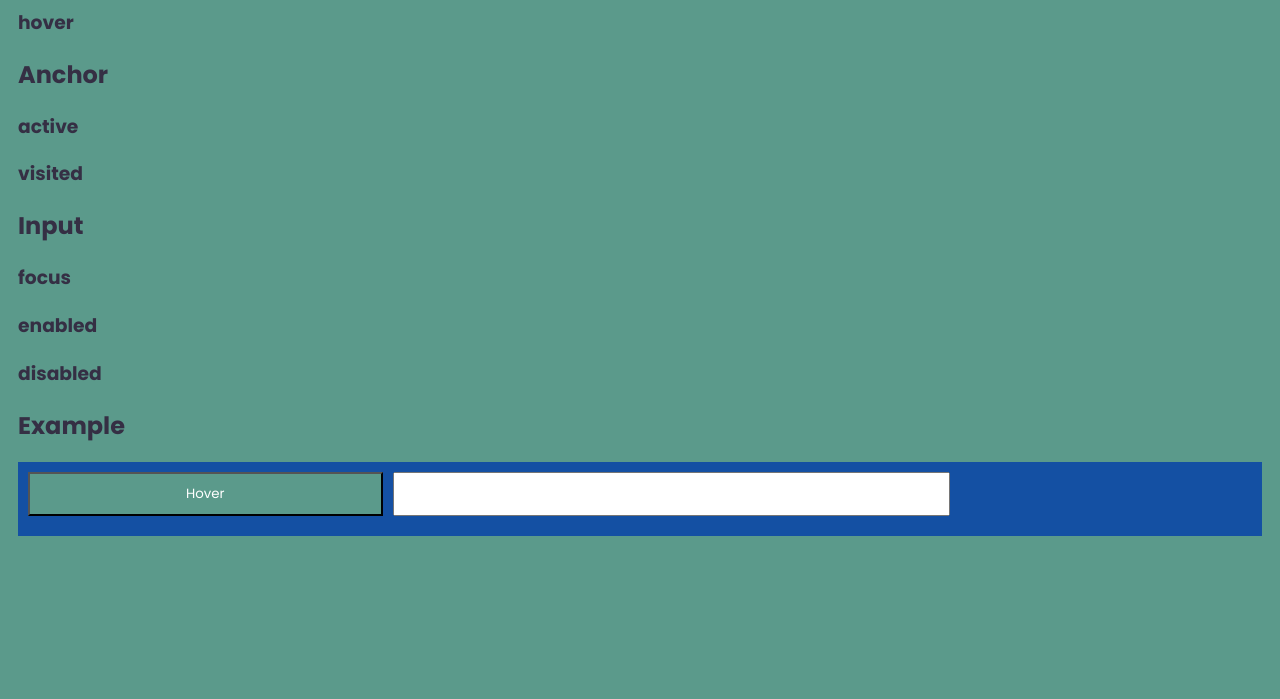
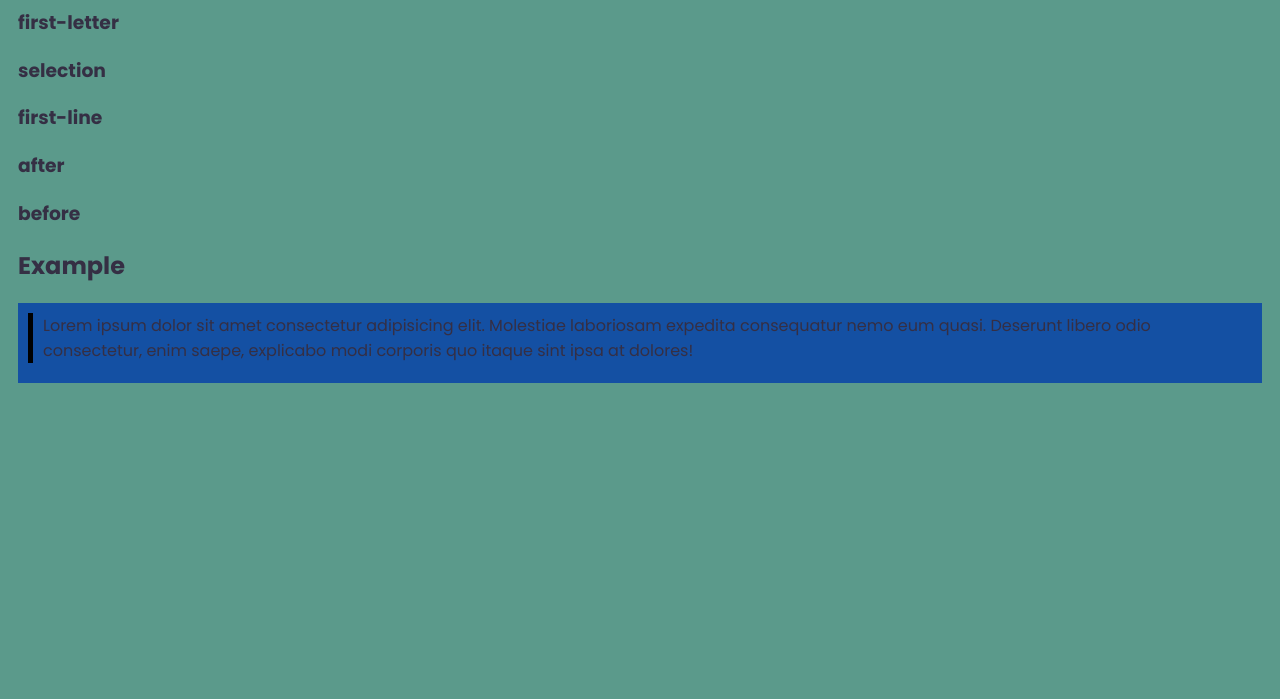
Before and after one commit to mohammedafeef/css-tutorial, a plain HTML site: page index.html in a window 1280 px wide. Shown: the part 101-800 px from the top of the page. Drawn offline with Linux system fonts and the light colour scheme.

Commit message:
chore(tutorial-13): psuedo elements

```diff
--- a/index.html
+++ b/index.html
@@ -4,25 +4,21 @@
     <meta charset="UTF-8" />
     <meta name="viewport" content="width=device-width, initial-scale=1.0" />
     <link rel="stylesheet" href="./style.css" />
-    <title>Pseudo class</title>
+    <title>Pseudo Elements</title>
   </head>
   <body>
     <div class="wrapper">
-      <h1>Pseudo class</h1>
-      <h3>hover</h3>
-      <h2>Anchor</h2>
-      <h3>active</h3>
-      <h3>visited</h3>
-      <h2>Input</h2>
-      <h3>focus</h3>
-      <h3>enabled</h3>
-      <h3>disabled</h3>
+      <h1>Pseudo Element</h1>
+      <h3>first-letter</h3>
+      <h3>selection</h3>
+      <h3>first-line</h3>
+      <h3>after</h3>
+      <h3>before</h3>
     </div>
     <div>
       <h2>Example</h2>
       <div class="container">
-        <button>Hover</button>
-        <input type="text"/>
+        Lorem ipsum dolor sit amet consectetur adipisicing elit. Molestiae laboriosam expedita consequatur nemo eum quasi. Deserunt libero odio consectetur, enim saepe, explicabo modi corporis quo itaque sint ipsa at dolores!
       </div>
     </div>
   </body>
--- a/style.css
+++ b/style.css
@@ -19,31 +19,21 @@ body {
   background: #1450a3;
   padding: 10px;
 }
-.main-area {
-  grid-area: main;
+
+.container::selection {
+  background: white;
 }
 
-.item {
-  font-size: 20px;
-  padding: 20px;
-  background: #ffc436;
-}
-
-.container button {
-  padding: 10px;
-  background: #5b9a8b;
-  color: white;
-}
-
-button:hover {
+.container::before {
+  content: " ";
+  width: 5px;
+  height: 100%;
   background: black;
 }
 
-input:focus {
-  outline: none;
-  background: #5b9a8b;
+.container::after {
+  content: " ";
+  width:100%;
+  height:3px;
+  background:black;
 }
-
-.container:hover {
-  background: yellow;
-}
```
